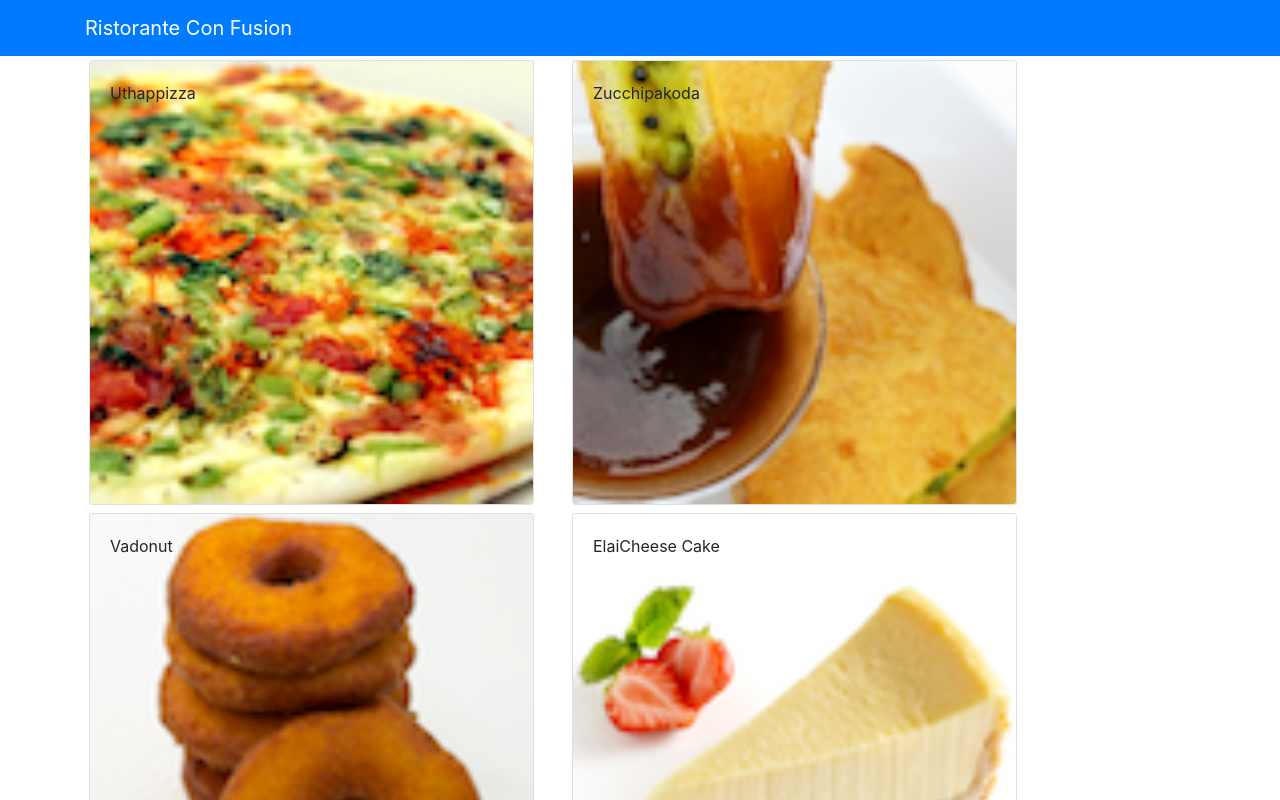
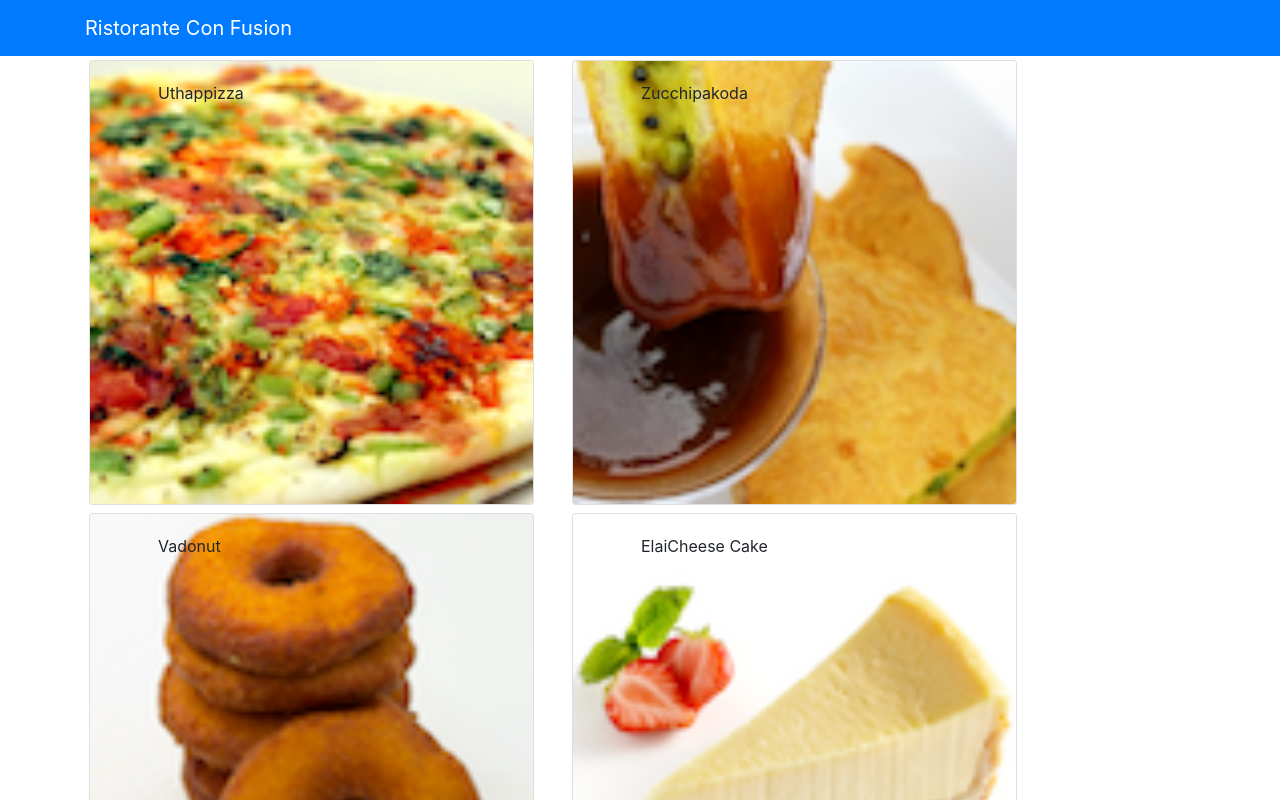
Before and after one commit to FawadAli1122/ReactCoursera, a React (Create React App) app: page / in a window 1280 px wide. Shown: the top 800 px of the page. Built offline with nearby package versions, Linux system fonts and the light colour scheme.

Commit message:
Component Part-2

```diff
--- a/src/App.js
+++ b/src/App.js
@@ -12,6 +12,7 @@ class App extends Component {
     this.state = {
       dishes: DISHES
     };
+
   }
 
 
--- /dev/null
+++ b/src/components/Dishdetailcomponent.js
@@ -0,0 +1,2 @@
+import React, {Component} from 'react';
+import { Card, CardImg, CardImgOverlay, CardTitle, CardText } from 'reactstrap';
--- a/src/components/MenuComponent.js
+++ b/src/components/MenuComponent.js
@@ -1,11 +1,12 @@
 import React, {Component} from 'react';
-import { Card, CardImg, CardImgOverlay, CardText, CardBody,CardTitle } from 'reactstrap';
+//import { Media } from 'reactstrap';
+import { Card, CardImg, CardImgOverlay, CardTitle, CardText } from 'reactstrap';
+
+
 
 class Menu extends Component {
-
   constructor(props) {
     super(props);
-
     this.state = {
         selectedDish: null
     }
@@ -15,31 +16,32 @@ class Menu extends Component {
     this.setState({ selectedDish: dish});
   }
 
+
   renderDish(dish) {
-        if (dish != null)
-            return(
+    if(dish != null) {
+      return (
         <Card>
-                    <CardImg top src={dish.image} alt={dish.name} />
-                    <CardBody>
           <CardTitle>{dish.name}</CardTitle>
-                      <CardText>{dish.description}</CardText>
-                    </CardBody>
+          <CardImg src={dish.image} alt={dish.name}/>
+          <CardText >{dish.description}</CardText>
         </Card>
       );
-        else
-            return(
+    }
+
+    else {
+      return (
         <div></div>
       );
     }
+  }
 
   render() {
-        const menu = this.props.dishes.map((dish) => {
+    const menu = this.props.dishes.map(dish => {
       return (
-              <div  className="col-12 col-md-5 m-1">
-                <Card key={dish.id}
-                  onClick={() => this.onDishSelect(dish)}>
+        <div key={dish.id} className="col-12 col-md-5 m-1">
+          <Card onClick={() => this.onDishSelect(dish)}>
             <CardImg width="100%" src={dish.image} alt={dish.name} />
-                  <CardImgOverlay>
+            <CardImgOverlay className="ml-5">
               <CardTitle>{dish.name}</CardTitle>
             </CardImgOverlay>
           </Card>
@@ -47,19 +49,23 @@ class Menu extends Component {
       );
     });
 
+
+
     return (
       <div className="container">
-                <div className="row">
+        <div className="row" >
           {menu}
         </div>
         <div className="row">
-                    <div  className="col-12 col-md-5 m-1">
+            <div className="col-12 col-md-5 m-1">
                 {this.renderDish(this.state.selectedDish)}
             </div>
+
         </div>
       </div>
-        );
+    )
   }
 }
 
+
 export default Menu;
```
Lines whose indentation alone changed are shown as unchanged.
